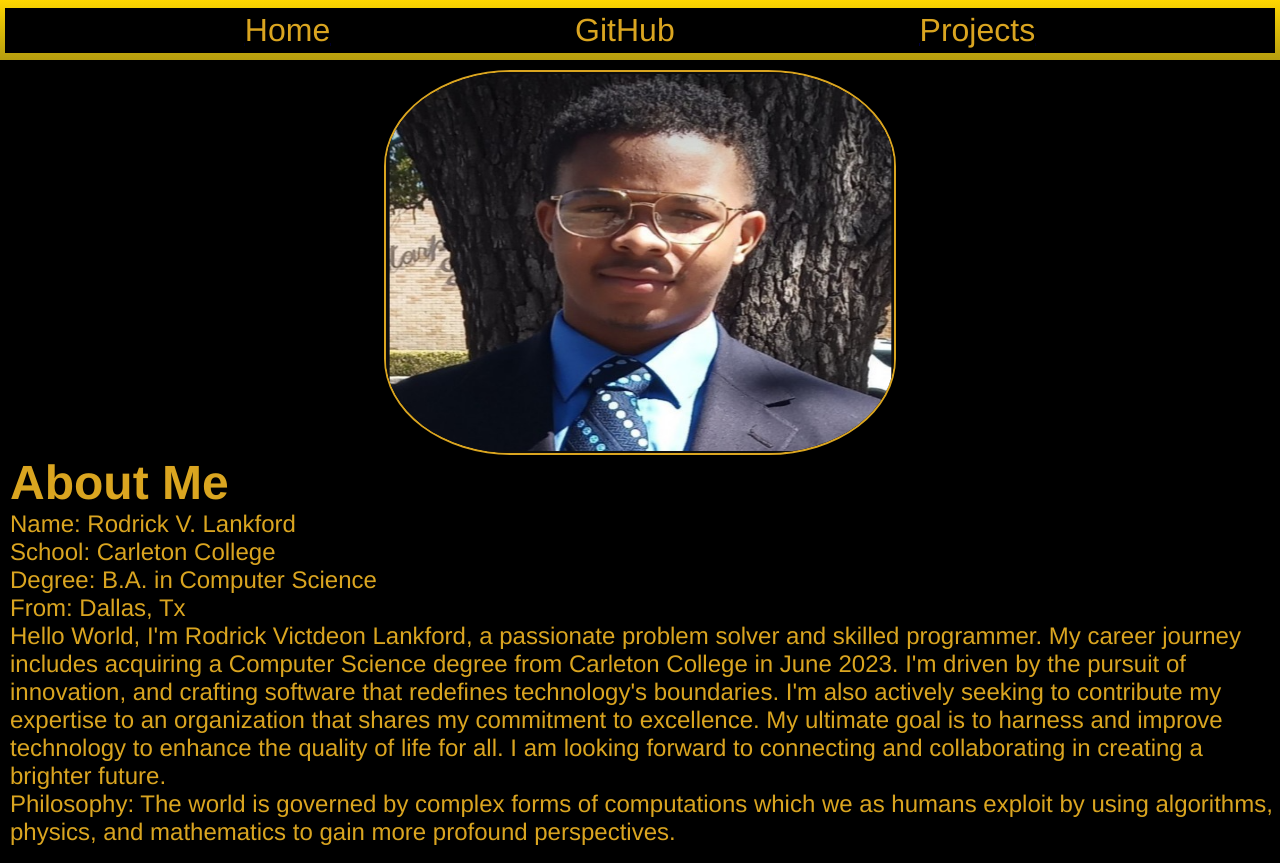
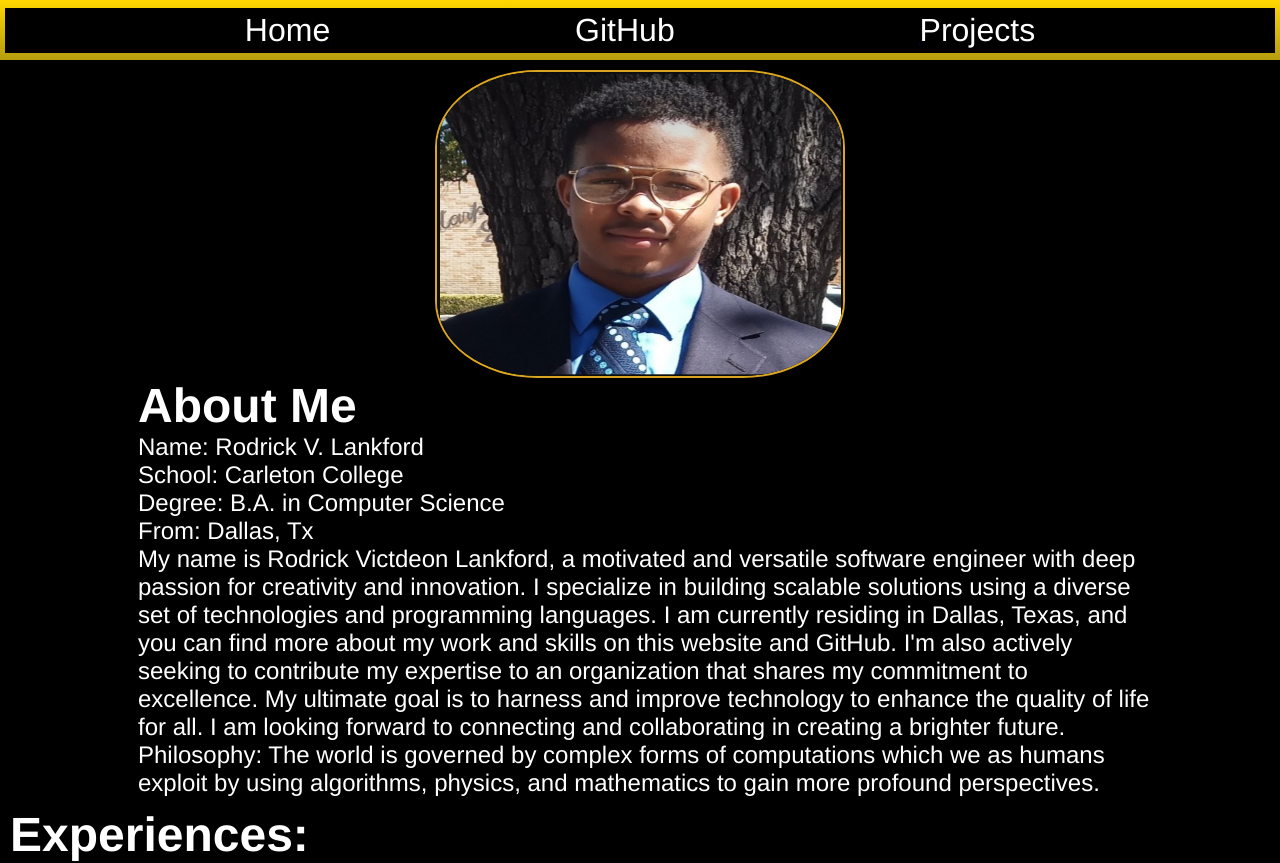
Before and after one commit to Rodrick12123/Personal-Website, a React (Create React App) app: page / in a window 1280 px wide. Shown: the top 863 px of the page. Built offline with nearby package versions, Linux system fonts and the light colour scheme.

Commit message:
CSS Improvements

```diff
--- a/src/App.css
+++ b/src/App.css
@@ -1,9 +1,10 @@
 .app{
     font-size: 1.5rem;
     font-family: 'Franklin Gothic Medium', 'Arial Narrow', fantasy, sans-serif;
-    color: goldenrod;
+    color: white;
     background-color: black;
     width: 100%;
+
 	/* -webkit-text-stroke: .5px gold; */
 	/* text-shadow: 0px 4px 4px gold; */
 }
--- a/src/Header.css
+++ b/src/Header.css
@@ -26,7 +26,7 @@
 .header_home {
   display: flex;
   text-decoration: none;
-  color: goldenrod;
+  color: white;
   padding: 5px;
   /* text-decoration: underline rgb(205, 176, 17); */
   text-decoration: underline black;
@@ -38,7 +38,7 @@
 
 .header_projects {
   display: flex;
-  color: goldenrod;
+  color: white;
   padding: 5px;
   /* text-decoration: underline rgb(205, 176, 17); */
   text-decoration: underline black;
--- a/src/Home.css
+++ b/src/Home.css
@@ -14,6 +14,8 @@
     display: flex;
     flex-direction: column;
     margin: 10px 0px 0px 10px;
+    padding-left: 10%;
+    padding-right: 10%;
 }
 
 .home_about{
--- a/src/Home.js
+++ b/src/Home.js
@@ -23,9 +23,9 @@ function Home() {
             <p>School: Carleton College</p>
             <p>Degree: B.A. in Computer Science</p>
             <p>From: Dallas, Tx</p>
-            <p>Hello World, I'm Rodrick Victdeon Lankford, a passionate problem solver and skilled programmer.
-              My career journey includes acquiring a Computer Science degree from Carleton College in June 2023. I'm driven
-              by the pursuit of innovation, and crafting software that redefines technology's boundaries.
+            <p>My name is Rodrick Victdeon Lankford, a motivated and versatile software engineer with deep passion for creativity and innovation.
+              I specialize in building scalable solutions using a diverse set of technologies and programming languages. I am currently residing in Dallas, Texas,
+              and you can find more about my work and skills on this website and GitHub.
               I'm also actively seeking to contribute my expertise to an organization that
               shares my commitment to excellence. My ultimate goal is to harness and improve technology to enhance
               the quality of life for all. I am looking forward to connecting and collaborating in creating a brighter future.</p>
--- a/src/Projects.css
+++ b/src/Projects.css
@@ -26,7 +26,7 @@
     align-items: center;
     justify-content: center;
     font-size: 2rem;
-    color: goldenrod;
+    color: white;
 
 
 }
```
